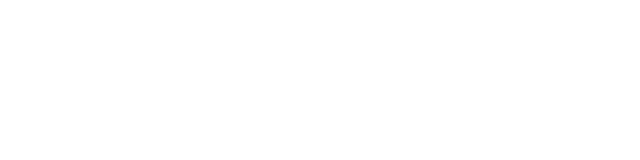
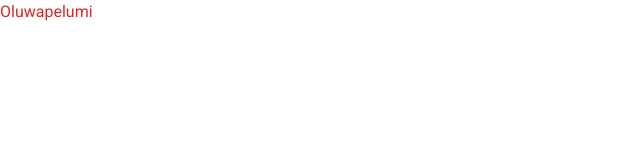
Before and after one commit to DaraDjango12/facebook_with_Pelz, a React (Create React App) app: page / in a window 1280 px wide. Shown: the top 160 px of the page, without its empty margins (0-640 px from the left). Built offline with nearby package versions, Linux system fonts and the light colour scheme.

Commit message:
testing pull and push command

```diff
--- a/src/App.js
+++ b/src/App.js
@@ -1,11 +1,10 @@
 
 import './App.css';
-import Register from './Pages/Register';
 
 function App() {
   return (
-    <div className="App">
-
+    <div className="App text-red-600">
+      Oluwapelumi
     </div>
   );
 }
--- a/src/Pages/Login.jsx
+++ b/src/Pages/Login.jsx
@@ -0,0 +1,11 @@
+import React from 'react'
+
+const Login = () => {
+  return (
+    <div>
+
+    </div>
+  )
+}
+
+export default Login
```
